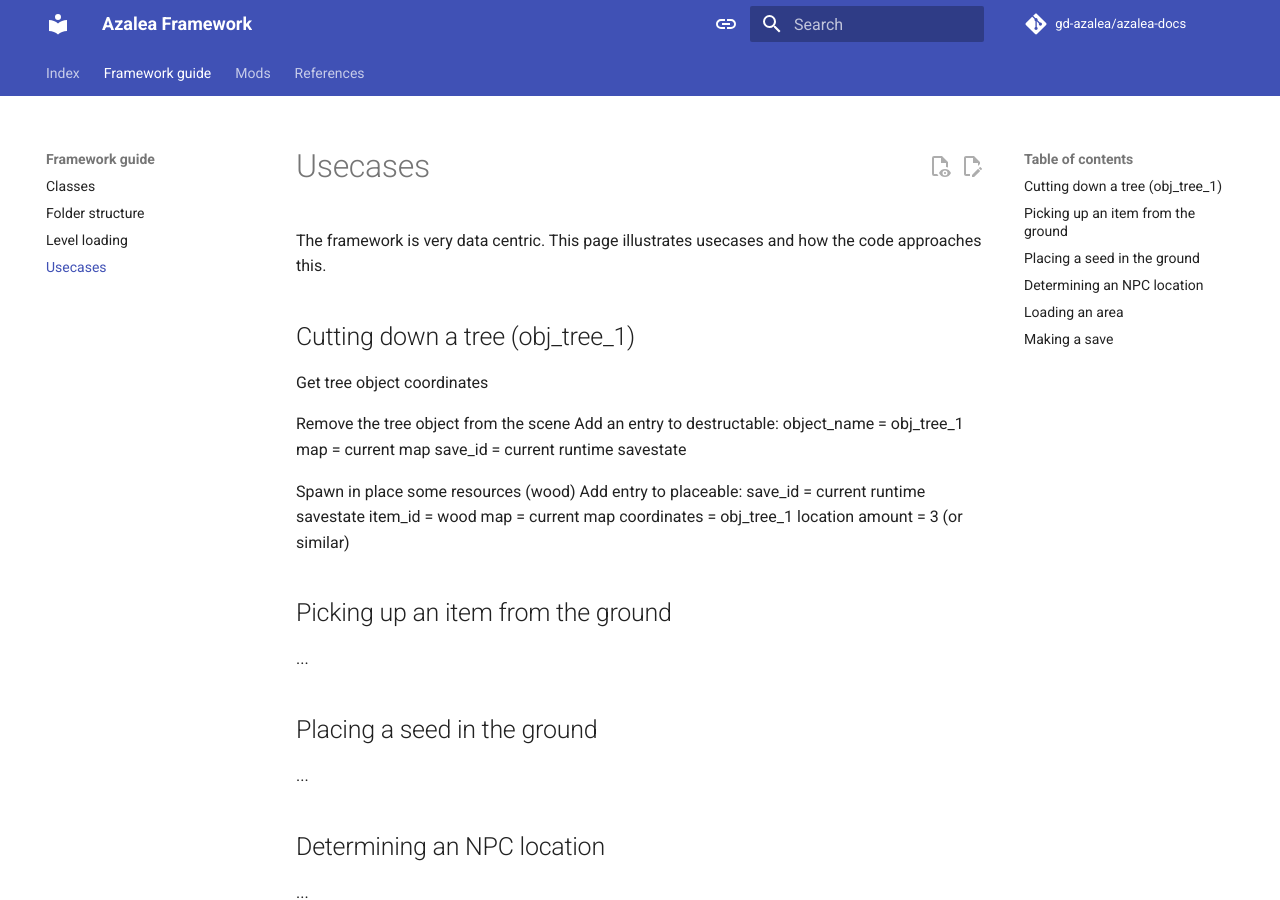
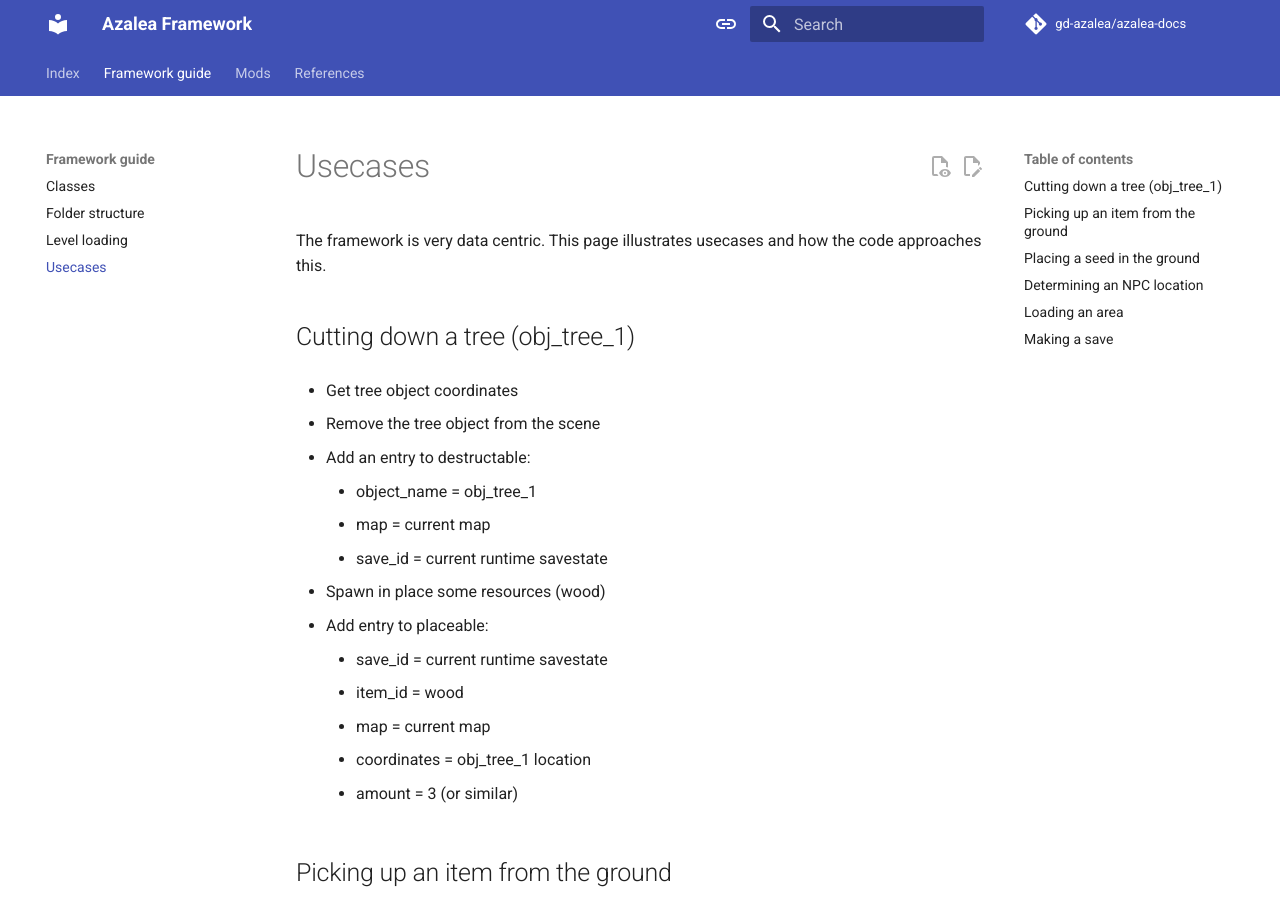
Before and after one commit to gd-azalea/azalea-docs, an MkDocs documentation site: the page built from docs/framework-guide/usecases.md, in a window 1280 px wide and 900 px high. Built offline with MkDocs 1.6.1 and Material for MkDocs 9.7.7, drawn with Linux system fonts in a browser that asks for light colours; comment, search, counter and statistics services are not loaded.

```diff
--- a/docs/framework-guide/usecases.md
+++ b/docs/framework-guide/usecases.md
@@ -3,21 +3,21 @@
 The framework is very data centric. This page illustrates usecases and how the code approaches this.
 
 ## Cutting down a tree (obj_tree_1)
-Get tree object coordinates
+- Get tree object coordinates
 
-Remove the tree object from the scene
-  Add an entry to destructable:
-    object_name = obj_tree_1
-    map = current map
-    save_id = current runtime savestate
+- Remove the tree object from the scene
+  - Add an entry to destructable:
+    - object_name = obj_tree_1
+    - map = current map
+    - save_id = current runtime savestate
 
-Spawn in place some resources (wood)
-  Add entry to placeable:
-    save_id = current runtime savestate
-    item_id = wood
-    map = current map
-    coordinates = obj_tree_1 location
-    amount = 3 (or similar)
+- Spawn in place some resources (wood)
+  - Add entry to placeable:
+    - save_id = current runtime savestate
+    - item_id = wood
+    - map = current map
+    - coordinates = obj_tree_1 location
+    - amount = 3 (or similar)
 
 ## Picking up an item from the ground
 ...
```
